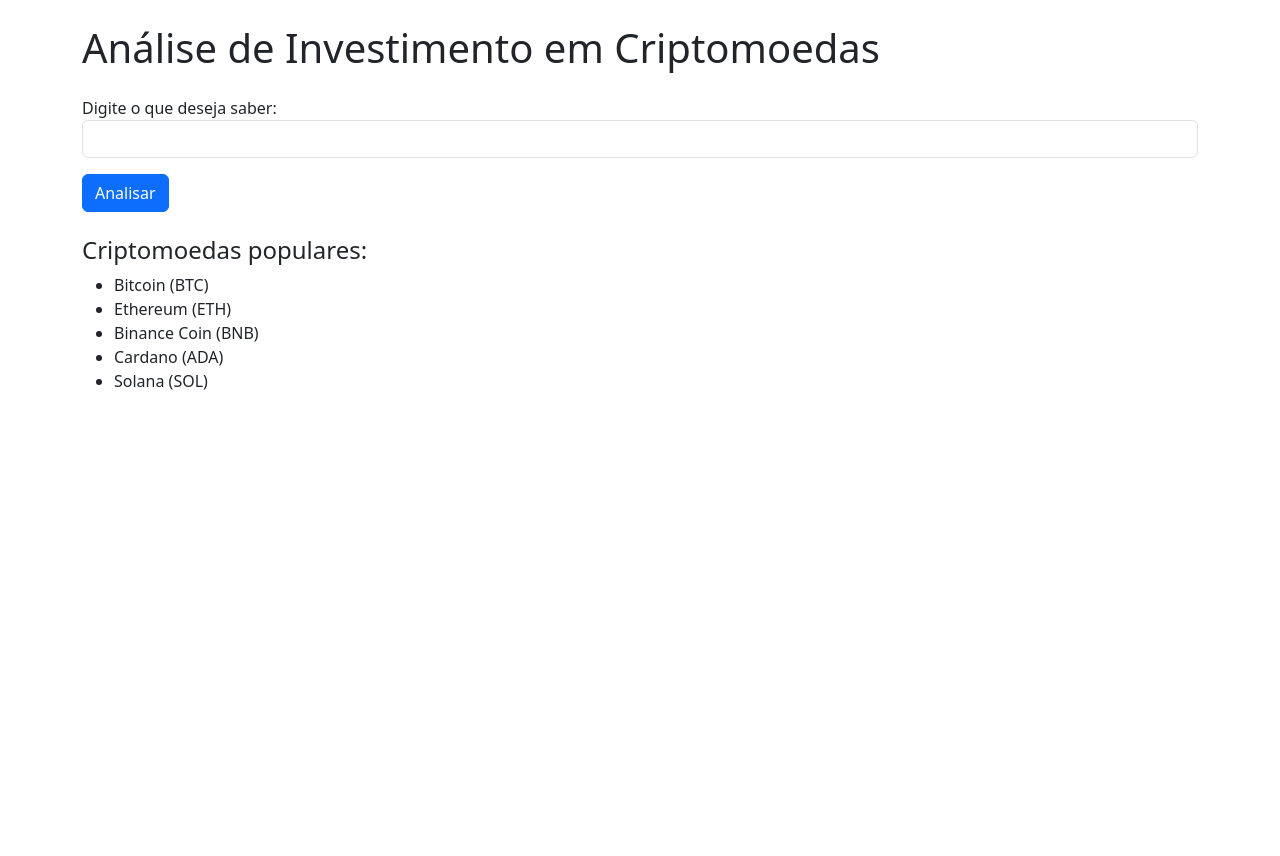
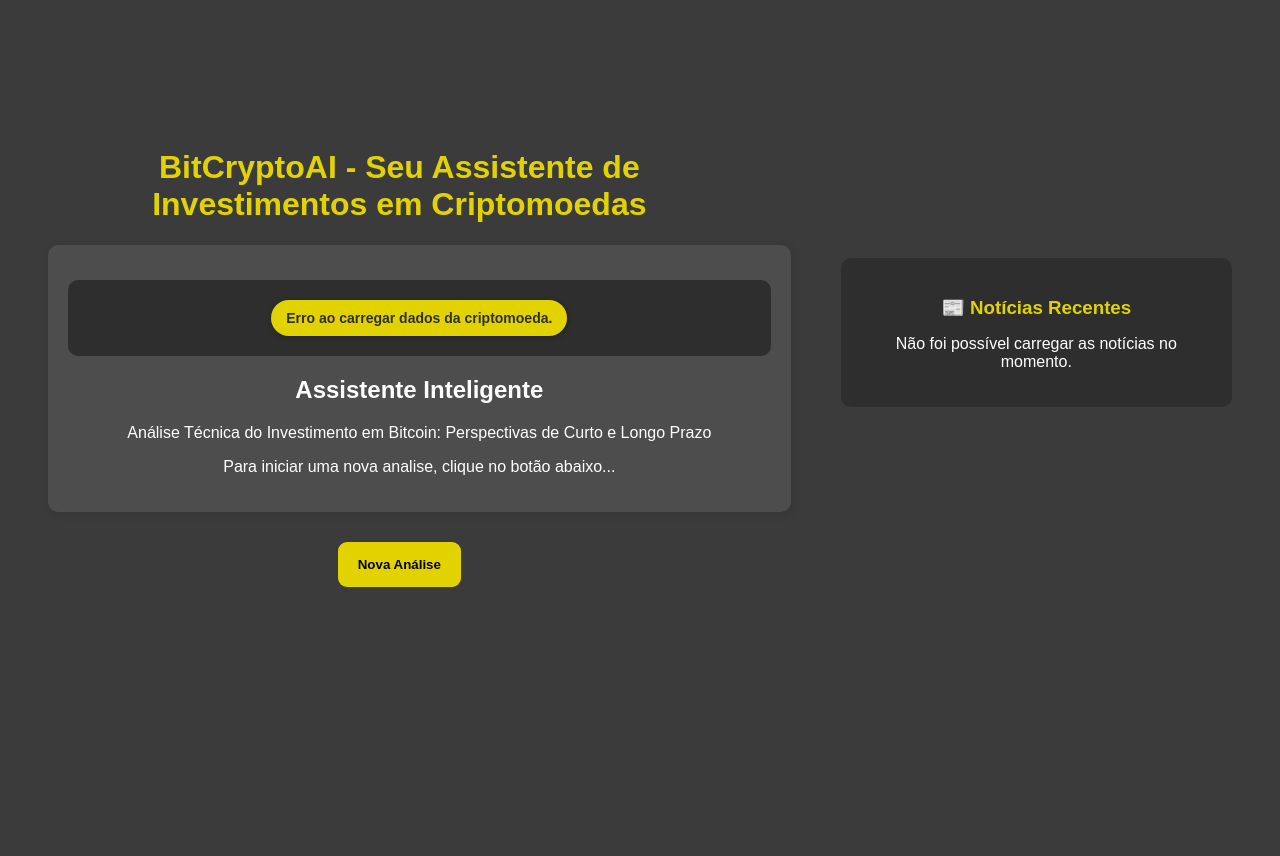
Before and after one commit to joaovitor644/prototype-crypto-IA, a Django app: template crypto_app/templates/crypto_app/index.html in a window 1280 px wide. Before the commit the page ends 390 px from the top, so only its background shows below. Run offline with Django 5.2, Linux system fonts and the light colour scheme; the template is opened without the code that fills it: values that come from a table or form of the project are taken from there, others are empty; some libraries are stand-ins or nearby versions.

Commit message:
Integração do frontend

```diff
--- a/crypto_app/forms.py
+++ b/crypto_app/forms.py
@@ -2,7 +2,7 @@
 
 class CryptoAnalysisForm(forms.Form):
     symbol = forms.CharField(
-        label='Digite o que deseja saber',
+        label='Digite sua pergunta sobre criptomoedas ou digite o código da moeda para obter uma analise:',
         max_length=256,
-        widget=forms.TextInput(attrs={'class': 'form-control'})
+        widget=forms.TextInput(attrs={'class': 'prompt-box'})
     )
--- a/crypto_app/templates/crypto_app/index.html
+++ b/crypto_app/templates/crypto_app/index.html
@@ -1,28 +1,170 @@
-{% extends "crypto_app/base.html" %}
-
-{% block content %}
-<h1 class="mb-4">Análise de Investimento em Criptomoedas</h1>
-
-{% if error %}
-    <div class="alert alert-danger">{{ error }}</div>
-{% endif %}
-
-<form method="post">
-    {% csrf_token %}
-    <div class="mb-3">
-        {{ form.as_p }}
+<!DOCTYPE html>
+<html lang="pt">
+<head>
+    <meta charset="UTF-8">
+    <meta name="viewport" content="width=device-width, initial-scale=1.0">
+    <title>BitCryptoAI - Assistente de Investimentos</title>
+    <style>
+        body {
+            display: flex;
+            justify-content: center;
+            align-items: flex-start;
+            min-height: 100vh;
+            background-color: #3b3b3b;
+            font-family: Arial, sans-serif;
+            padding: 20px;
+        }
+        .container {
+            width: 100%;
+            max-width: 1300px;
+            text-align: center;
+            color: white;
+            margin: 10vh auto;
+            padding: 20px;
+            display: flex;
+            gap: 40px; /* Espaço entre os cards */
+        }
+        .main-content {
+            flex: 2;
+        }
+        .container h1 {
+            color: #e2d300;
+            text-align: center;
+        }
+        .card {
+            width: 100%;
+            padding: 20px;
+            box-shadow: 2px 2px 10px rgba(0, 0, 0, 0.1);
+            border-radius: 10px;
+            background: rgb(77, 77, 77);
+            text-align: center;
+            color: white;
+            position: relative;
+        }
+        .info-card {
+            background: #2e2e2e;
+            padding: 20px;
+            border-radius: 10px;
+            margin-top: 15px;
+            display: flex;
+            flex-wrap: wrap;
+            gap: 10px;
+            justify-content: center;
+        }
+        .badge {
+            background-color: #e2d300;
+            color: #2e2e2e;
+            padding: 10px 15px;
+            border-radius: 20px;
+            font-weight: bold;
+            font-size: 14px;
+            box-shadow: 1px 1px 5px rgba(0, 0, 0, 0.3);
+        }
+        .select-container {
+            background-color: #e2d300;
+            padding: 30px;
+            border-radius: 10px;
+            max-width: 1050px;
+            margin-top: 20px;
+        }
+        .prompt-container {
+            width: 100%;
+            max-width: 800px;
+            display: flex;
+            flex-direction: column;
+            margin: 30px auto;
+            align-items: center;
+            gap: 10px;
+        }
+        .analyze-btn {
+            padding: 15px 20px;
+            background-color: #e2d300;
+            border: none;
+            border-radius: 9px;
+            font-weight: bold;
+            cursor: pointer;
+        }
+        .news-container {
+            flex: 1;
+            background: #2e2e2e;
+            padding: 20px;
+            border-radius: 10px;
+            max-height: 100%;
+            overflow-y: auto;
+            margin: 130px auto auto 50px; /* Distanciamento do topo */
+        }
+        .news-container h3 {
+            color: #e2d300;
+            margin-bottom: 15px;
+        }
+        .news-item {
+            background-color: #444;
+            padding: 10px;
+            border-radius: 8px;
+            margin-bottom: 10px;
+            text-align: left;
+        }
+        .news-item h4 {
+            margin: 0 0 5px;
+            color: #fff;
+        }
+        .news-item p {
+            margin: 0;
+            font-size: 14px;
+            color: #ccc;
+        }
+        @media (max-width: 768px) {
+            .container {
+                flex-direction: column;
+                align-items: center;
+                gap: 20px;
+            }
+            .prompt-container {
+                width: 100%;
+                max-width: 100%;
+                flex-direction: column;
+                padding: 10px;
+            }
+        }
+    </style>
+</head>
+<body>
+    <div class="container">
+        <div class="main-content">
+            <h1>BitCryptoAI - Seu Assistente de Investimentos em Criptomoedas</h1>
+            <div class="card">
+                <div class="info-card">
+                    {% if crypto_data %}
+                        <span class="badge">💰 Moeda: ${{ crypto_data.name}}</span>
+                        <span class="badge">💰 Preço Atual: ${{ crypto_data.price|floatformat:2 }}</span>
+                        <span class="badge">📈 Variação 24h: {{ crypto_data.price_change_24h|floatformat:2 }}%</span>
+                        <span class="badge">🏦 Volume de Mercado: ${{ crypto_data.market_cap|floatformat:2 }}</span>
+                        <span class="badge">🚀 Alta Histórica (Aprox.): {{ crypto_data.all_time_high }}</span>
+                    {% else %}
+                        <span class="badge">Erro ao carregar dados da criptomoeda.</span>
+                    {% endif %}
+                </div>
+                <h2>Assistente Inteligente</h2>
+                <p>Análise Técnica do Investimento em Bitcoin: Perspectivas de Curto e Longo Prazo</p>
+                <p>Para iniciar uma nova analise, clique no botão abaixo...</p>
+            </div>
+            <div class="prompt-container">
+                <button class="analyze-btn" onclick="window.location.href='{% url 'dashboard' %}'">Nova Análise</button>
+            </div>
+        </div>
+        <div class="news-container">
+            <h3>📰 Notícias Recentes</h3>
+            {% if crypto_news %}
+                {% for news in crypto_news %}
+                    <div class="news-item">
+                        <h4><a href="{{ news.url }}" target="_blank" style="color: #e2d300;">{{ news.title }}</a></h4>
+                        <p>{{ news.description }}</p>
+                    </div>
+                {% endfor %}
+            {% else %}
+                <p>Não foi possível carregar as notícias no momento.</p>
+            {% endif %}
+        </div>
     </div>
-    <button type="submit" class="btn btn-primary">Analisar</button>
-</form>
-
-<div class="mt-4">
-    <h4>Criptomoedas populares:</h4>
-    <ul>
-        <li>Bitcoin (BTC)</li>
-        <li>Ethereum (ETH)</li>
-        <li>Binance Coin (BNB)</li>
-        <li>Cardano (ADA)</li>
-        <li>Solana (SOL)</li>
-    </ul>
-</div>
-{% endblock %}
+</body>
+</html>
--- a/crypto_project/urls.py
+++ b/crypto_project/urls.py
@@ -5,4 +5,6 @@
 urlpatterns = [
     path('admin/', admin.site.urls),
     path('', views.index, name='index'),
+    path('dashboard/', views.dashboard, name='dashboard'),
+    path('get-chart-data/', views.get_chart_data, name='get_chart_data'),
 ]
--- a/requirements.txt
+++ b/requirements.txt
@@ -1,5 +1,5 @@
 Django==5.1.8
 requests==2.32.3
-python-dotenv==0.9.9
+python-dotenv==0.10.0
 openai==1.70.0
 pandas==2.2.3
```
Also changed, not shown: crypto_app/templates/crypto_app/dashboard.html (added, +147 -0 lines), crypto_app/utils.py (+106 -0 lines), crypto_app/views.py (+11 -3 lines), crypto_project/settings.py (+10 -3 lines), static/crypto_app/style.css (added, +89 -0 lines), README.md, crypto_app/agents/orchestrator.py (line endings or trailing spaces), db.sqlite3, 1 other file.
